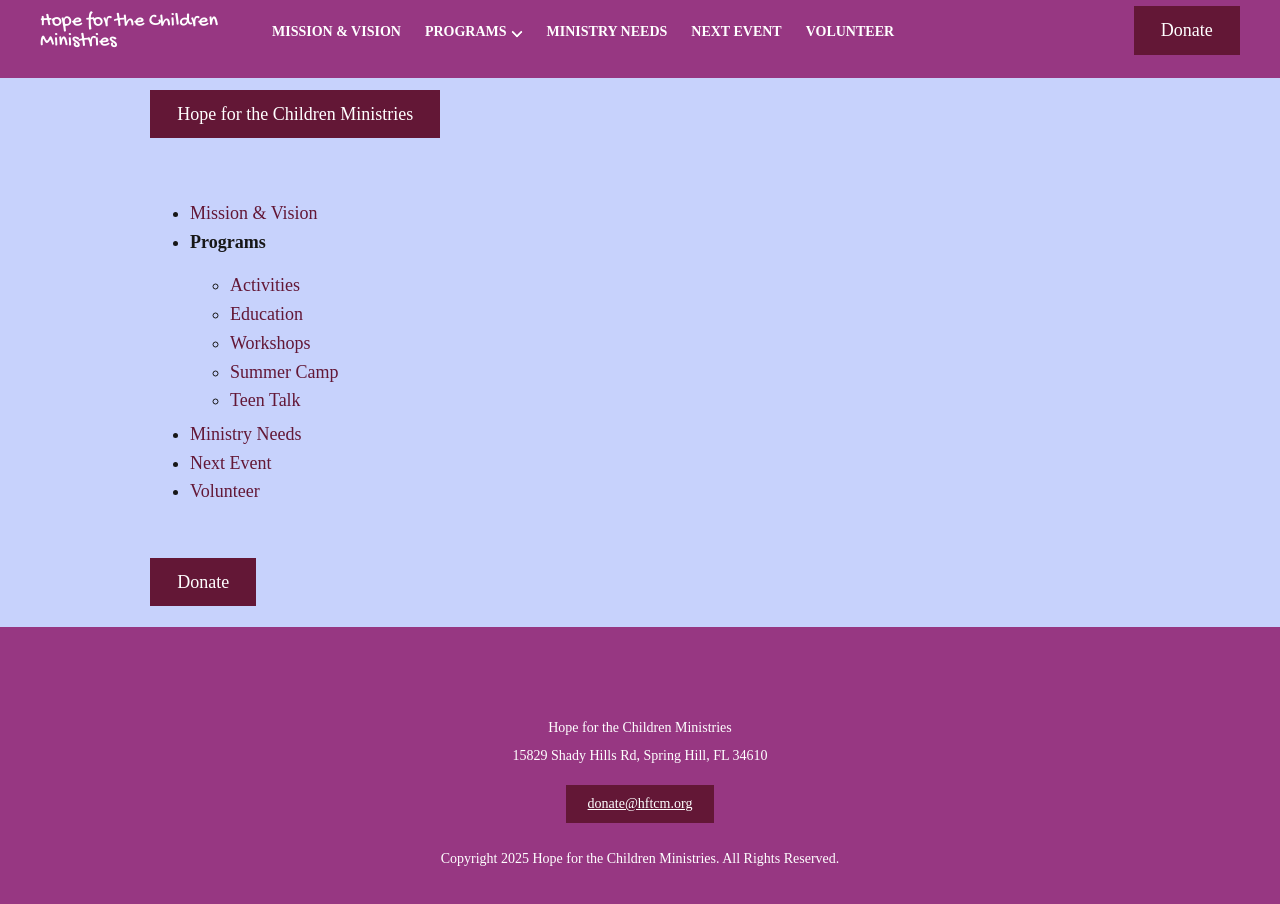
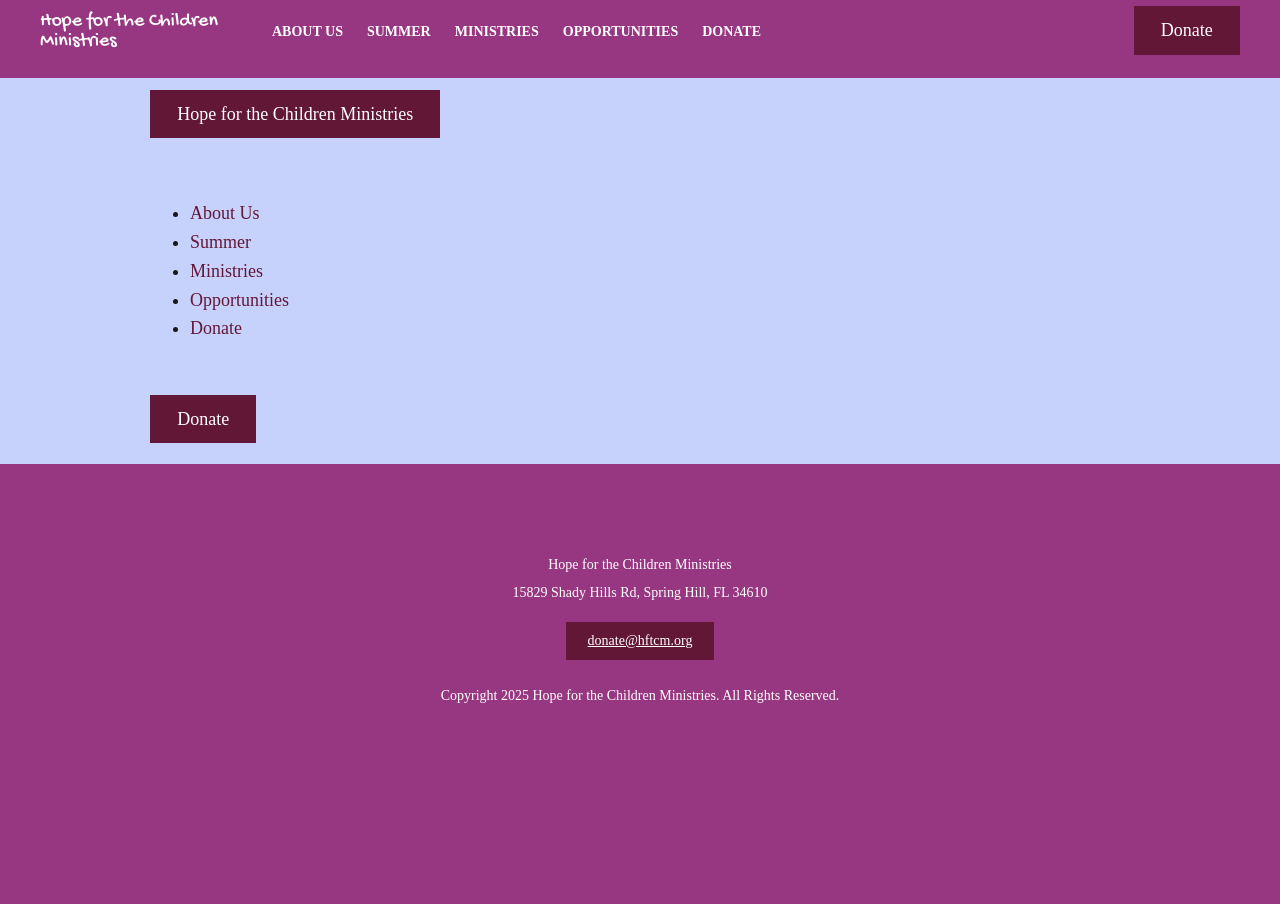
Before and after one commit to johnwgreen/da, a plain HTML site: page nav.html in a window 1280 px wide. After the commit the page ends 800 px from the top, so only its background shows below. Drawn offline with Linux system fonts and the light colour scheme.

Commit message:
Update 3 files
Automated migration updates generated by Experience Modernization Agent.

Changed files (3):
- nav.html
- nav.md
- nav.plain.html

```diff
--- a/nav.html
+++ b/nav.html
@@ -19,19 +19,11 @@
 </div>
 <div>
   <ul>
-    <li><a href="/content/mission-vision">Mission &amp; Vision</a></li>
-    <li><strong>Programs</strong>
-      <ul>
-        <li><a href="/content/activities">Activities</a></li>
-        <li><a href="/content/education">Education</a></li>
-        <li><a href="/content/workshops">Workshops</a></li>
-        <li><a href="/content/summer">Summer Camp</a></li>
-        <li><a href="/content/teen-talk">Teen Talk</a></li>
-      </ul>
-    </li>
-    <li><a href="/content/ministry-needs">Ministry Needs</a></li>
-    <li><a href="/content/next-event">Next Event</a></li>
-    <li><a href="/content/volunteer">Volunteer</a></li>
+    <li><a href="/content/mission-vision">About Us</a></li>
+    <li><a href="/content/summer">Summer</a></li>
+    <li><a href="/content/workshops">Ministries</a></li>
+    <li><a href="/content/volunteer">Opportunities</a></li>
+    <li><a href="/content/donate-1">Donate</a></li>
   </ul>
 </div>
 <div>
--- a/nav.plain.html
+++ b/nav.plain.html
@@ -3,19 +3,11 @@
 </div>
 <div>
   <ul>
-    <li><a href="/content/mission-vision">Mission &amp; Vision</a></li>
-    <li><strong>Programs</strong>
-      <ul>
-        <li><a href="/content/activities">Activities</a></li>
-        <li><a href="/content/education">Education</a></li>
-        <li><a href="/content/workshops">Workshops</a></li>
-        <li><a href="/content/summer">Summer Camp</a></li>
-        <li><a href="/content/teen-talk">Teen Talk</a></li>
-      </ul>
-    </li>
-    <li><a href="/content/ministry-needs">Ministry Needs</a></li>
-    <li><a href="/content/next-event">Next Event</a></li>
-    <li><a href="/content/volunteer">Volunteer</a></li>
+    <li><a href="/content/mission-vision">About Us</a></li>
+    <li><a href="/content/summer">Summer</a></li>
+    <li><a href="/content/workshops">Ministries</a></li>
+    <li><a href="/content/volunteer">Opportunities</a></li>
+    <li><a href="/content/donate-1">Donate</a></li>
   </ul>
 </div>
 <div>
```
Also changed, not shown: nav.md (+5 -10 lines).
